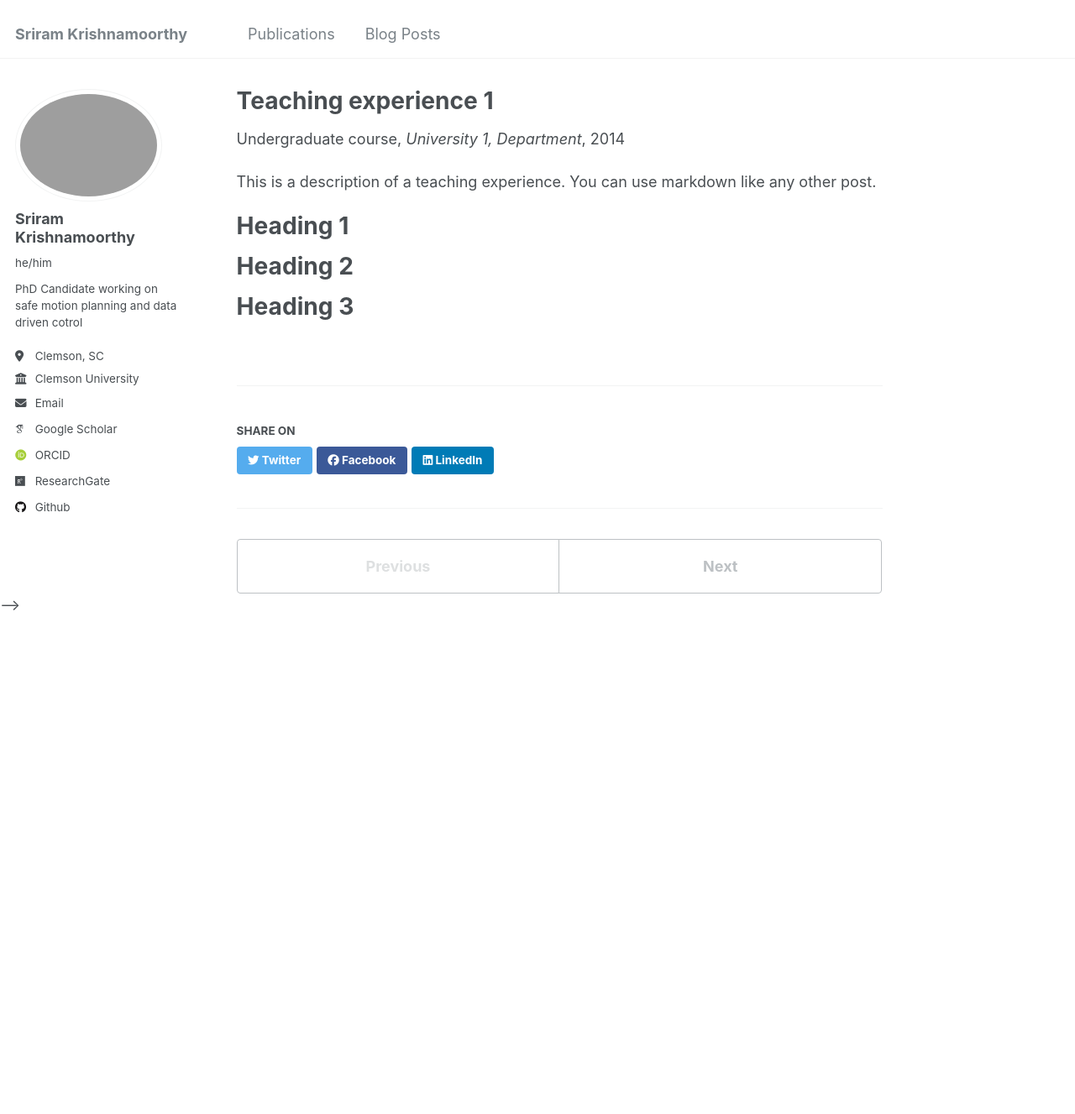
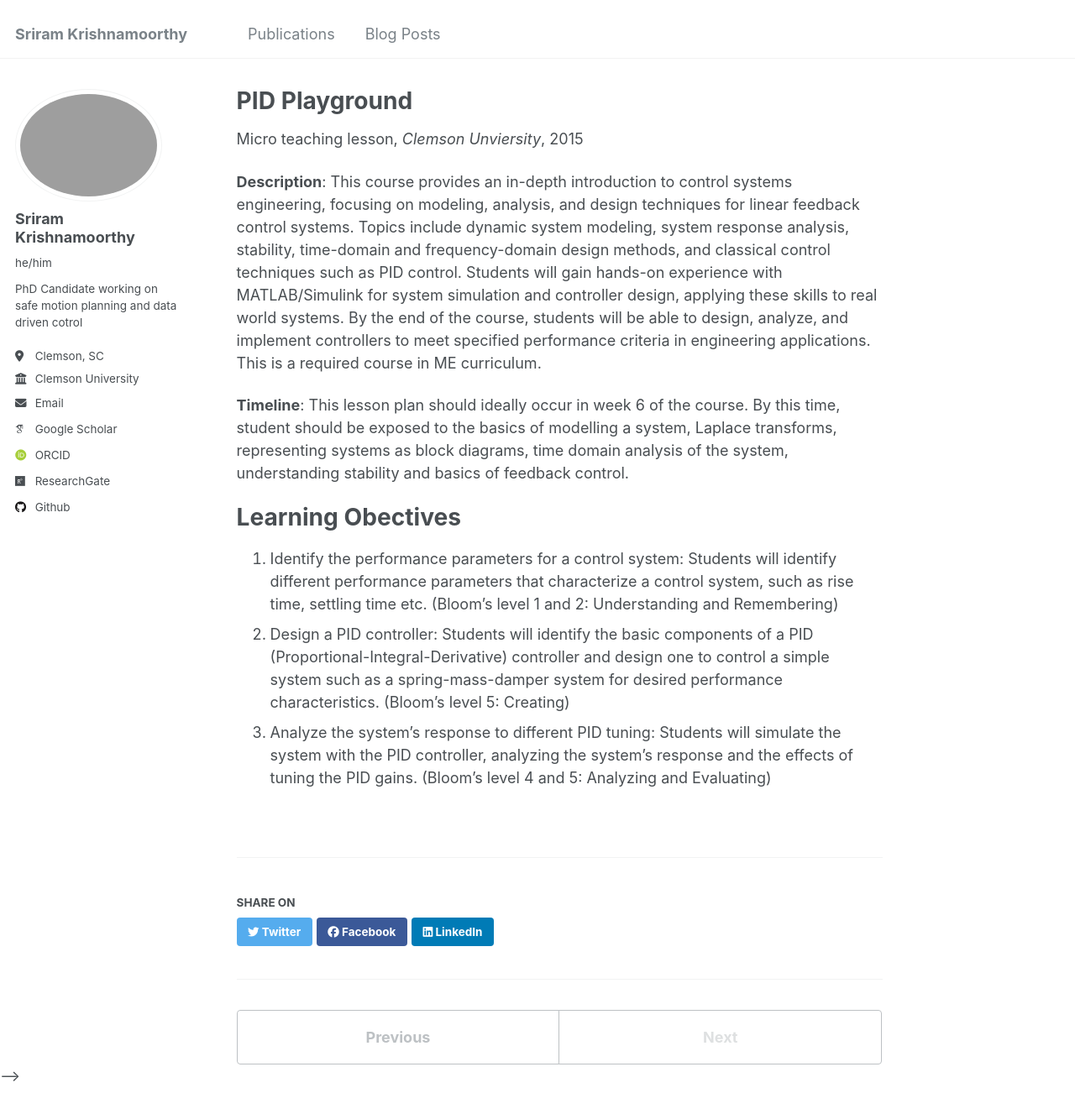
Before and after one commit to sriram-2502/sriram-2502.github.io, a Jekyll site: the page built from _teaching/2014-spring-teaching-1.md, in a window 1280 px wide and 1400 px high. Shown: the top 1327 px of the window at 84% size. Built offline with Jekyll 4.4.1, drawn with Linux system fonts in a browser that asks for light colours; some web fonts are replaced.

Commit message:
updated teaching section

```diff
--- a/_teaching/2014-spring-teaching-1.md
+++ b/_teaching/2014-spring-teaching-1.md
@@ -1,20 +1,19 @@
 ---
-title: "Teaching experience 1"
+title: "PID Playground"
 collection: teaching
-type: "Undergraduate course"
+type: "Micro teaching lesson"
 permalink: /teaching/2014-spring-teaching-1
-venue: "University 1, Department"
-date: 2014-01-01
-location: "City, Country"
+venue: "Clemson Unviersity"
+date: 2015-12-05
+location: "CLemson, USA"
 ---
 
-This is a description of a teaching experience. You can use markdown like any other post.
+**Description**: This course provides an in-depth introduction to control systems engineering, focusing on modeling, analysis, and design techniques for linear feedback control systems. Topics include dynamic system modeling, system response analysis, stability, time-domain and frequency-domain design methods, and classical control techniques such as PID control. Students will gain hands-on experience with MATLAB/Simulink for system simulation and controller design, applying these skills to real world systems. By the end of the course, students will be able to design, analyze, and implement controllers to meet specified performance criteria in engineering applications. This is a required course in ME curriculum.
 
-Heading 1
+**Timeline**: This lesson plan should ideally occur in week 6 of the course. By this time, student should be exposed to the basics of modelling a system, Laplace transforms, representing systems as block diagrams, time domain analysis of the system, understanding stability and basics of feedback control.
+
+Learning Obectives
 ======
-
-Heading 2
-======
-
-Heading 3
-======
+1.	Identify the performance parameters for a control system: Students will identify different performance parameters that characterize a control system, such as rise time, settling time etc. (Bloom's level 1 and 2: Understanding and Remembering)
+2.	Design a PID controller: Students will identify the basic components of a PID (Proportional-Integral-Derivative) controller and design one to control a simple system such as a spring-mass-damper system for desired performance characteristics. (Bloom's level 5: Creating)
+3.	Analyze the system's response to different PID tuning: Students will simulate the system with the PID controller, analyzing the system's response and the effects of tuning the PID gains. (Bloom's level 4 and 5: Analyzing and Evaluating)
```
